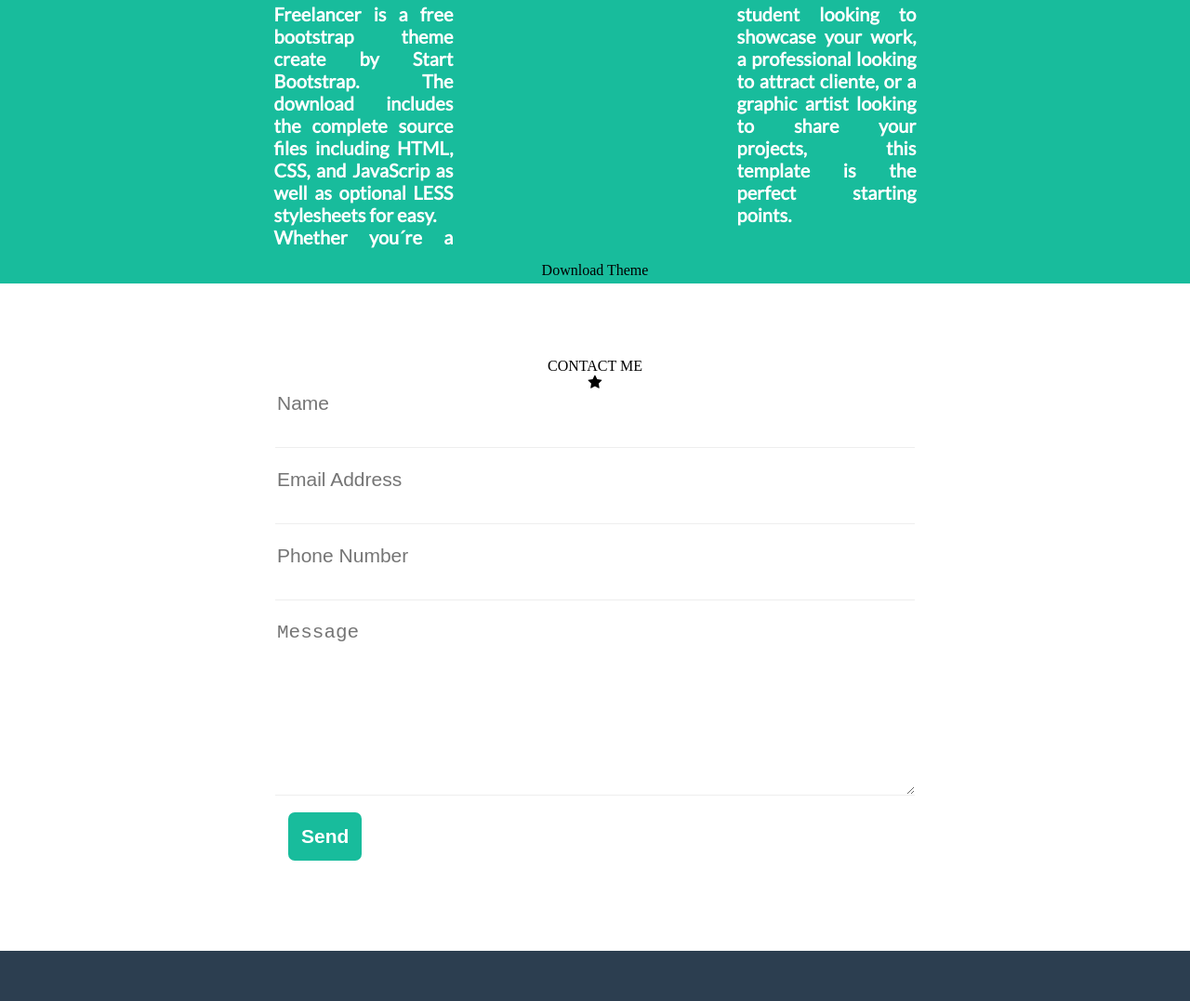
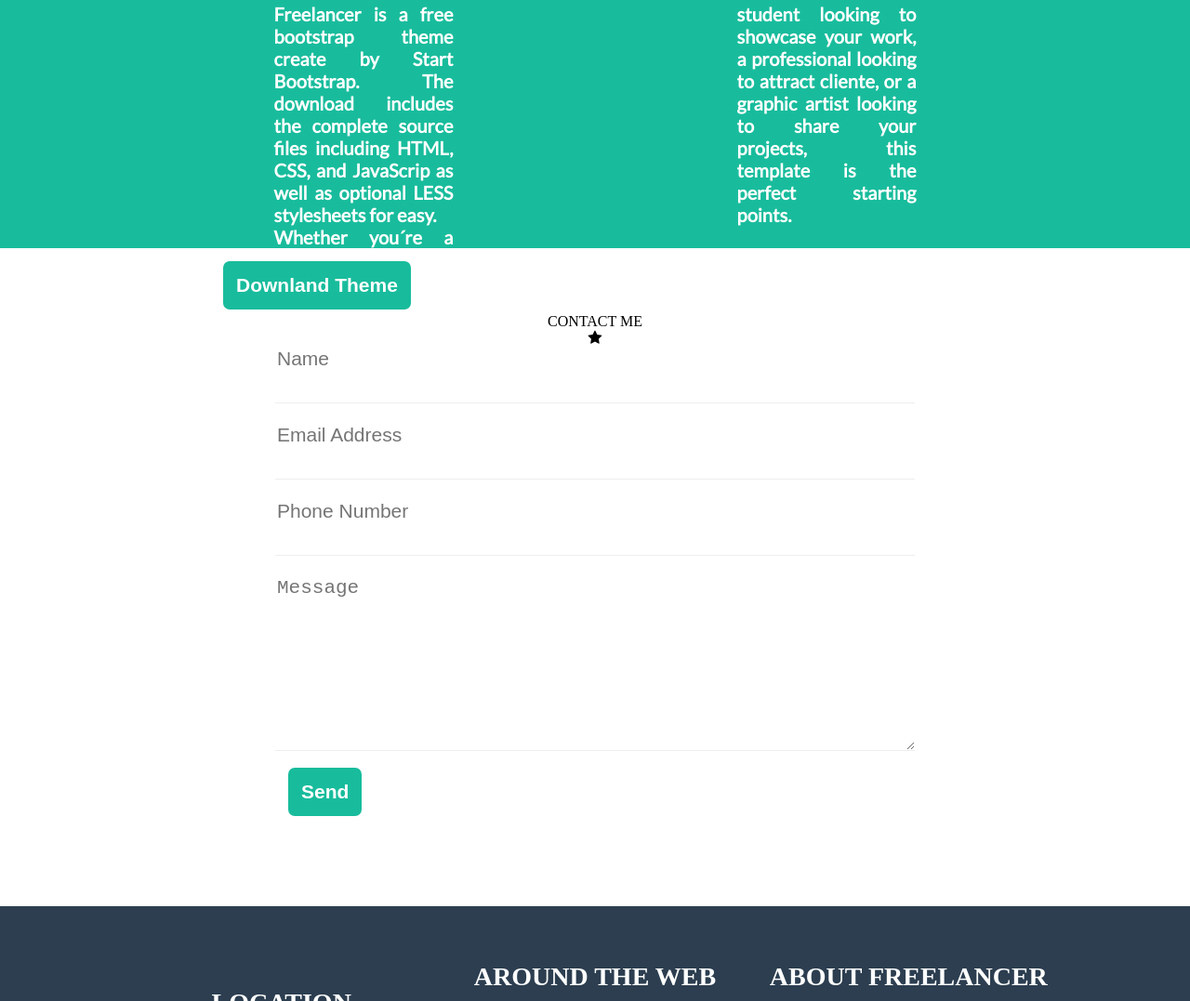
Before and after one commit to SilviaLu/freelancer_Sil, a plain HTML site: page index.html in a window 1280 px wide. Shown: the part 1841-2918 px from the top of the page at 93% size. Drawn offline with Linux system fonts and the light colour scheme.

```diff
--- a/index.html
+++ b/index.html
@@ -47,7 +47,7 @@
     <div class="column" >
     <h5 class="text-about">Freelancer is a free bootstrap theme create by Start Bootstrap. The download includes the complete source files including HTML, CSS, and JavaScrip as well as optional LESS stylesheets for easy. <br> Whether you´re a student looking to showcase your work, a professional looking to attract cliente, or a graphic artist looking to share your projects, this template is the perfect starting points. </h5>
     </div>
-    <div class="buttom">Download Theme</div>
+    <button class="butt text-footer" type="button" name="Send">Downland Theme</button>
     </section>
     <section id="contac">
             <span class="tit text-uppercase">contact me</span>
```
Also changed, not shown: css/main.css (+3 -4 lines).
